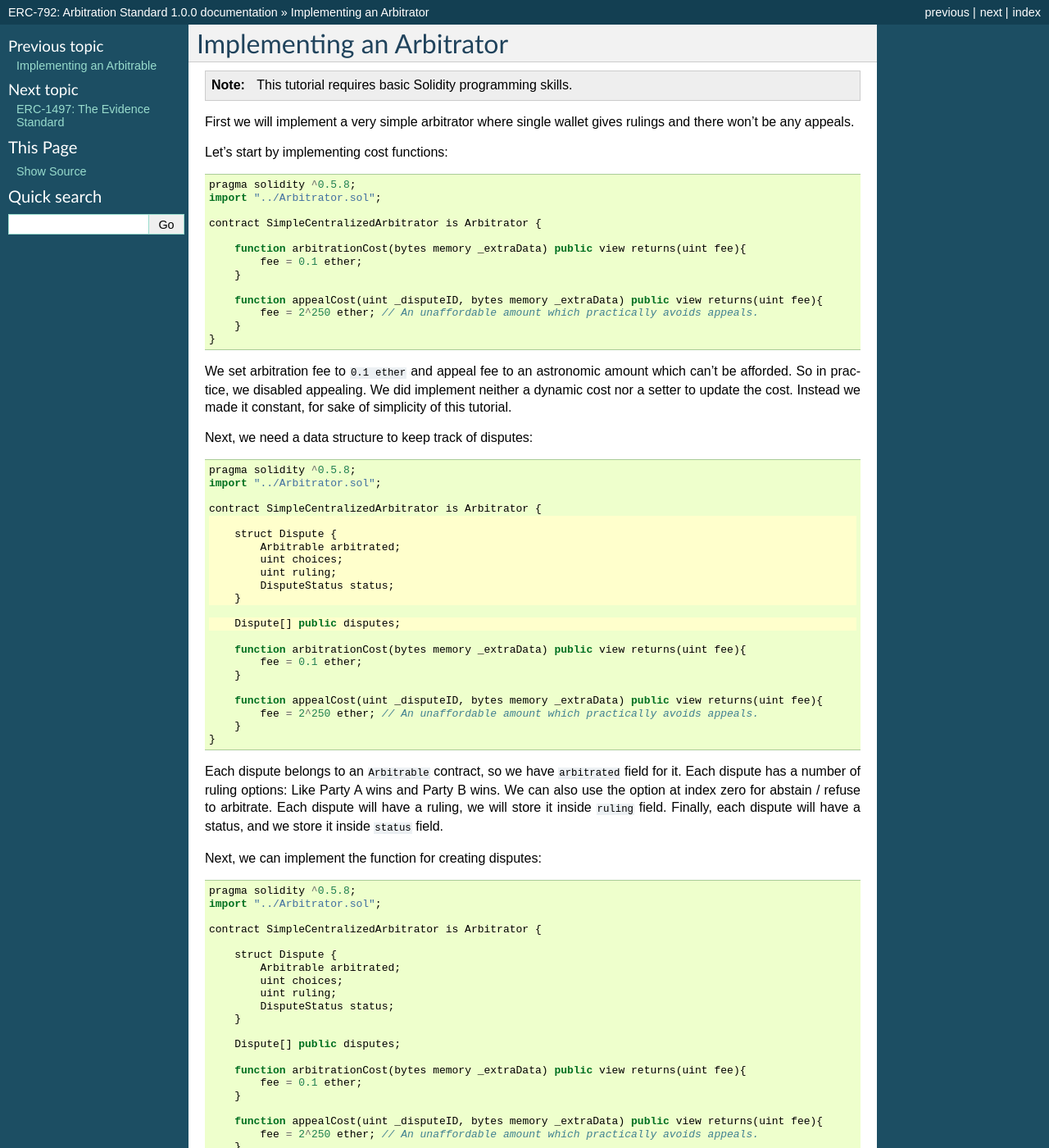
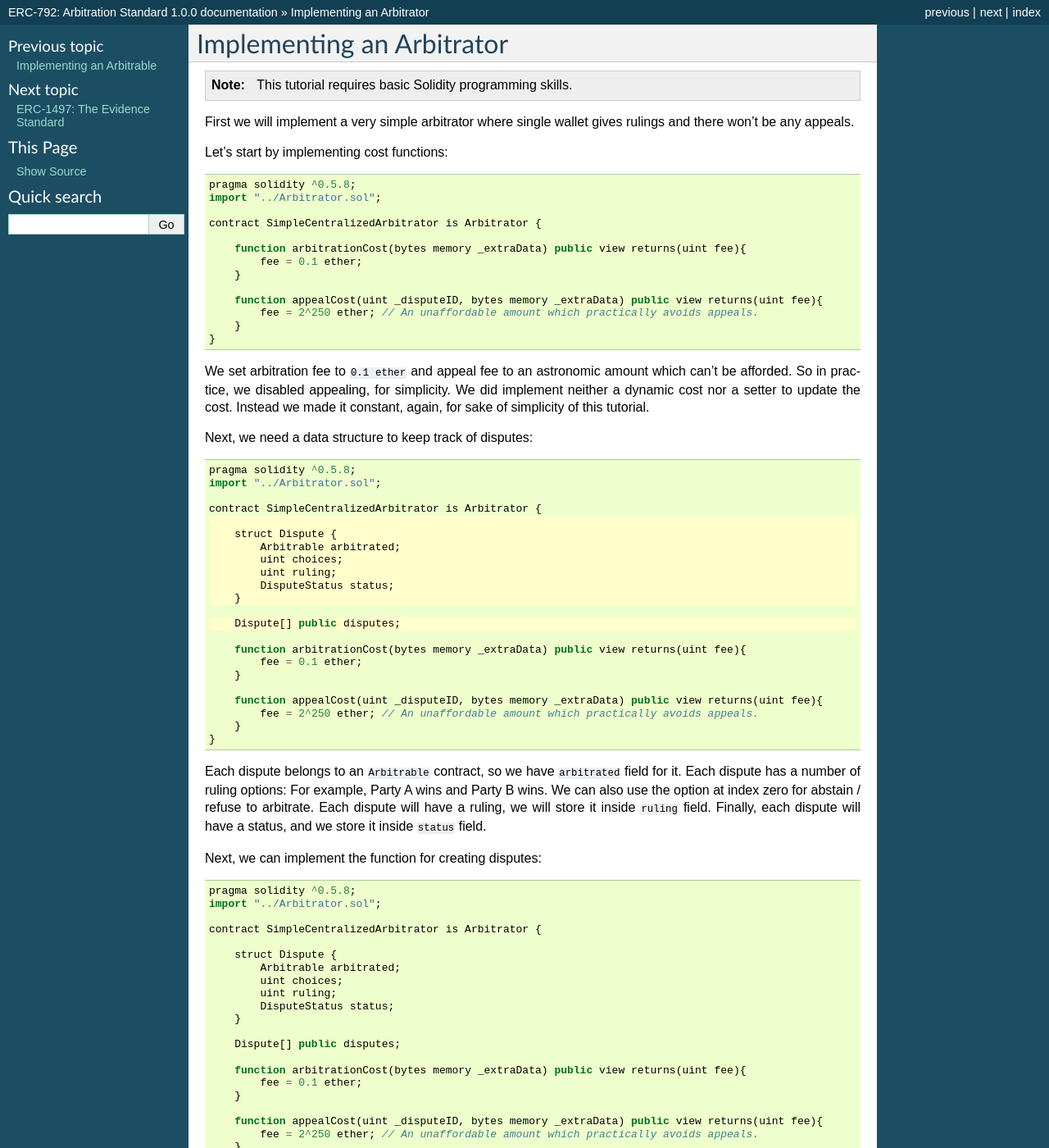
Before and after one commit to kleros/erc-792, a Sphinx documentation site: the page built from docs/implementing-an-arbitrator.rst, in a window 1280 px wide and 1400 px high. Shown: the whole window at 82% size. Built offline with Sphinx 7.4.7, drawn with Linux system fonts in a browser that asks for light colours; some of the changed text lies outside the part shown.

Commit message:
refactor(implementing-an-arbitrator): small wording fixes

```diff
--- a/docs/implementing-an-arbitrator.rst
+++ b/docs/implementing-an-arbitrator.rst
@@ -26,7 +26,7 @@ Let's start by implementing cost functions:
   }
 
 We set arbitration fee to ``0.1 ether`` and appeal fee to an astronomic amount which can't be afforded.
-So in practice, we disabled appealing. We did implement neither a dynamic cost nor a setter to update the cost. Instead we made it constant, for sake of simplicity of this tutorial.
+So in practice, we disabled appealing, for simplicity. We did implement neither a dynamic cost nor a setter to update the cost. Instead we made it constant, again, for sake of simplicity of this tutorial.
 
 Next, we need a data structure to keep track of disputes:
 
@@ -57,7 +57,7 @@ Next, we need a data structure to keep track of disputes:
   }
 
 Each dispute belongs to an ``Arbitrable`` contract, so we have ``arbitrated`` field for it.
-Each dispute has a number of ruling options: Like Party A wins and Party B wins. We can also use the option at index zero for abstain / refuse to arbitrate.
+Each dispute has a number of ruling options: For example, Party A wins and Party B wins. We can also use the option at index zero for abstain / refuse to arbitrate.
 Each dispute will have a ruling, we will store it inside ``ruling`` field.
 Finally, each dispute will have a status, and we store it inside ``status`` field.
 
@@ -101,7 +101,7 @@ Next, we can implement the function for creating disputes:
       }
   }
 
-Recall that ``createDispute`` function from abstract ``Arbitrator`` contract: ``function createDispute(uint _choices, bytes memory _extraData) public requireArbitrationFee(_extraData) payable returns(uint disputeID) {}``. We, first execute ``super.createDispute(_choices, _extraData)`` to apply ``requireArbitrationFee`` modifier. So if caller of ``createDispute`` doesn't pass required amount of ether with the call, function will revert. Then, we create the dispute by pushing a new element to the array: ``disputes.push( ... )``. ``push`` function returns resulting size of the array, so we can use the return value of ``disputes.push( ... ) -1`` as ``disputeID``. Finally, we emit ``DisputeCreation`` as required in the standard.
+Recall that ``createDispute`` function from abstract ``Arbitrator`` contract: ``function createDispute(uint _choices, bytes memory _extraData) public requireArbitrationFee(_extraData) payable returns(uint disputeID) {}``. We, first execute ``super.createDispute(_choices, _extraData)`` to apply ``requireArbitrationFee`` modifier. So if caller of ``createDispute`` doesn't pass required amount of ether with the call, function will revert. Then, we create the dispute by pushing a new element to the array: ``disputes.push( ... )``. The ``push`` function returns resulting size of the array, thus we can use the return value of ``disputes.push( ... ) -1`` as ``disputeID``. Finally, we emit ``DisputeCreation`` as required in the standard.
 
 We also need to implement getters for ``status`` and ``ruling``:
 
```
